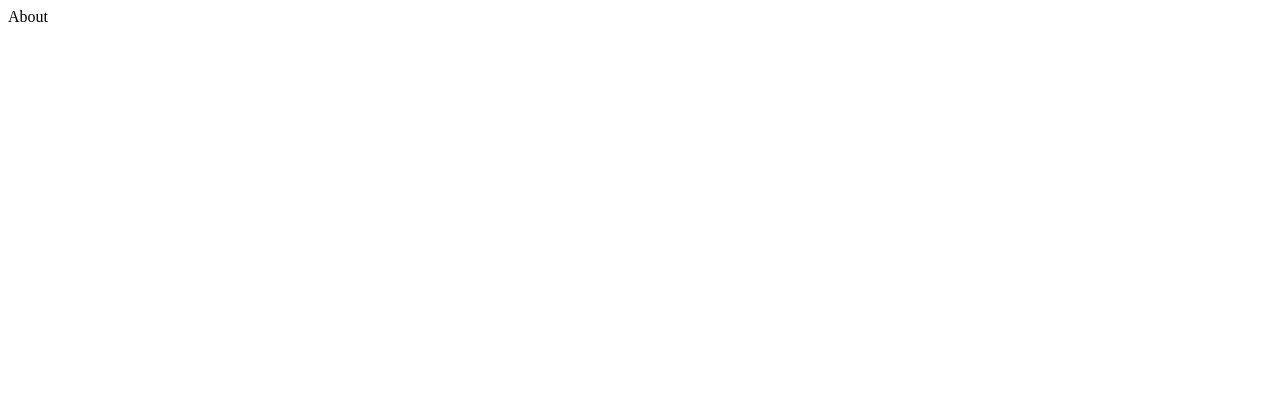
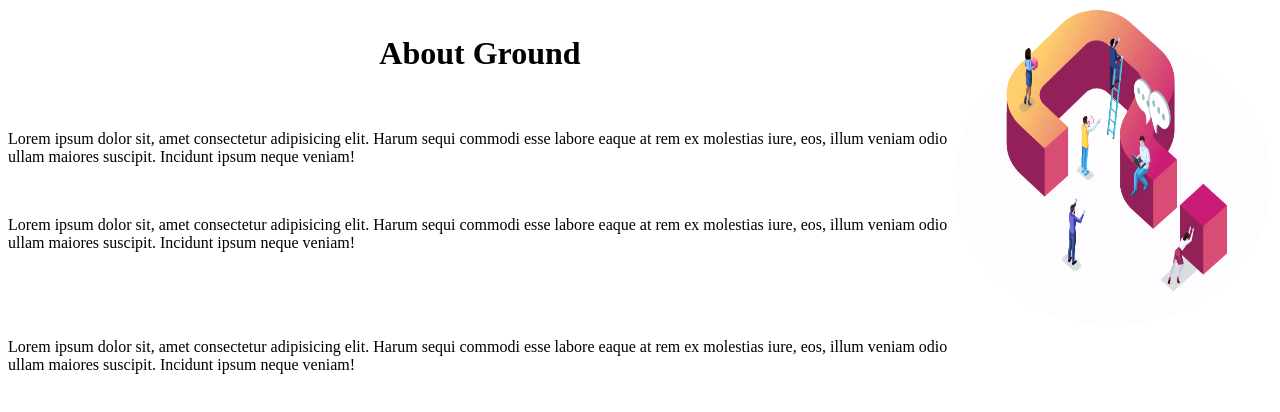
Before and after one commit to AFMartinez09/website-using-next, a Next.js app: page /about in a window 1280 px wide. Shown: the top 412 px of the page. Built offline with nearby package versions, Linux system fonts and the light colour scheme.

Commit message:
finishing about

```diff
--- /dev/null
+++ b/src/app/about/about.module.css
@@ -0,0 +1,27 @@
+.container{
+  display: flex;
+}
+
+.imageContainer{
+  position: relative;
+  width: 20rem;
+  height: 20rem;
+  float: right;
+}
+
+.textContainer {
+  flex: 1;
+}
+
+.title{
+  text-align: center;
+  font-size: 2rem;
+  padding-bottom: 2rem;
+}
+
+@media (max-width:768px) {
+  .container{
+    flex-direction: column;
+    font-size: 30px;
+  }
+}
--- a/src/app/about/page.tsx
+++ b/src/app/about/page.tsx
@@ -1,7 +1,35 @@
+import Image from "next/image"
+import styles from './about.module.css'
 
 const AboutPage = () => {
   return (
-    <div>About</div>
+    <div className={styles.container}>
+      <div className={styles.textContainer}>
+        <h2 className={styles.title}>About Ground</h2>
+        <p>
+          Lorem ipsum dolor sit, amet consectetur adipisicing elit.
+          Harum sequi commodi esse labore eaque at rem ex molestias iure,
+          eos, illum veniam odio ullam maiores suscipit. Incidunt ipsum neque veniam!
+        </p>
+        <br/>
+        <p>
+          Lorem ipsum dolor sit, amet consectetur adipisicing elit.
+          Harum sequi commodi esse labore eaque at rem ex molestias iure,
+          eos, illum veniam odio ullam maiores suscipit. Incidunt ipsum neque veniam!
+        </p>
+        <br/>
+        <br/>
+        <br/>
+        <p>
+          Lorem ipsum dolor sit, amet consectetur adipisicing elit.
+          Harum sequi commodi esse labore eaque at rem ex molestias iure,
+          eos, illum veniam odio ullam maiores suscipit. Incidunt ipsum neque veniam!
+        </p>
+      </div>
+      <div className={styles.imageContainer}>
+      <Image src='/aboutUs.png'  alt="" fill/>
+      </div>
+    </div>
   )
 }
 
```
